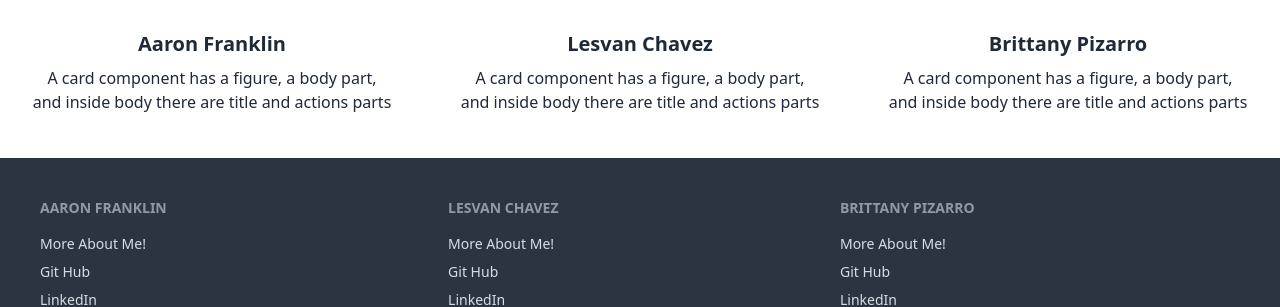
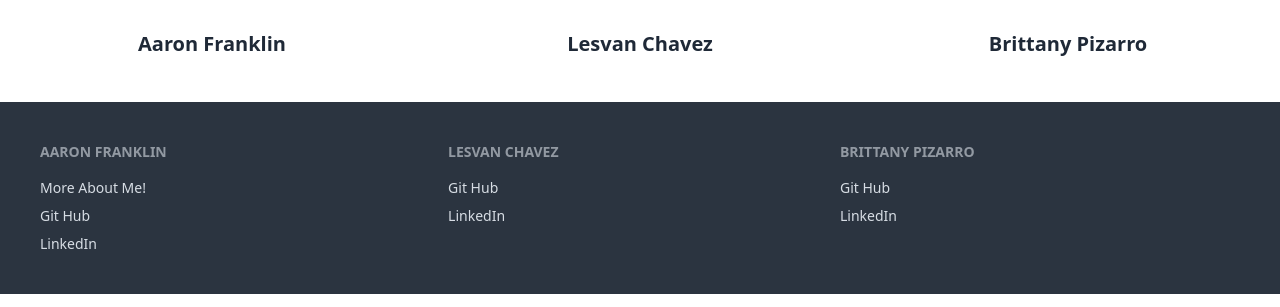
Before and after one commit to Lesvan-Chavez/LanguageFlashCardApp, a Next.js app in the folder flashcard/: page / in a window 1280 px wide. Shown: the part 1138-1445 px from the top of the page. Built offline with nearby package versions, Linux system fonts and the light colour scheme; no server answers.

Commit message:
Commenting out unused code

```diff
--- a/flashcard/app/components/home_components/home_carousel.jsx
+++ b/flashcard/app/components/home_components/home_carousel.jsx
@@ -17,7 +17,7 @@ export default function HomeCarousel () {
   </figure>
   <div className="card-body items-center text-center">
     <h2 className="card-title">Aaron Franklin</h2>
-    <p>A card component has a figure, a body part, and inside body there are title and actions parts</p>
+    {/* <p>A card component has a figure, a body part, and inside body there are title and actions parts</p> */}
   </div>
       </div>
 
@@ -30,7 +30,7 @@ export default function HomeCarousel () {
   </figure>
   <div className="card-body items-center text-center">
     <h2 className="card-title">Lesvan Chavez</h2>
-    <p>A card component has a figure, a body part, and inside body there are title and actions parts</p>
+    {/* <p>A card component has a figure, a body part, and inside body there are title and actions parts</p> */}
   </div>
       </div>
 
@@ -43,7 +43,7 @@ export default function HomeCarousel () {
   </figure>
   <div className="card-body items-center text-center">
     <h2 className="card-title">Brittany Pizarro</h2>
-    <p>A card component has a figure, a body part, and inside body there are title and actions parts</p>
+    {/* <p>A card component has a figure, a body part, and inside body there are title and actions parts</p> */}
   </div>
     </div>
 </div>
--- a/flashcard/app/components/home_components/home_footer.jsx
+++ b/flashcard/app/components/home_components/home_footer.jsx
@@ -13,14 +13,14 @@ export default function HomeFooter() {
   </nav>
   <nav>
     <h6 className="footer-title">Lesvan Chavez</h6>
-    <a className="link link-hover" href="/contact_us?person=2" target="_blank">More About Me!</a>
+    {/* <a className="link link-hover" href="/contact_us?person=2" target="_blank">More About Me!</a> */}
     <a className="link link-hover" href="https://github.com/Lesvan-Chavez" target="_blank">Git Hub</a>
     <a className="link link-hover" href="https://www.linkedin.com/in/lesvan-chavez-8b360216a/" target="_blank">LinkedIn</a>
 
   </nav>
   <nav>
     <h6 className="footer-title">Brittany Pizarro</h6>
-    <a className="link link-hover" href="/contact_us?person=3" target="_blank">More About Me!</a>
+    {/* <a className="link link-hover" href="/contact_us?person=3" target="_blank">More About Me!</a> */}
     <a className="link link-hover" href="https://github.com/Pizaroll" target="_blank">Git Hub</a>
     <a className="link link-hover" href="https://www.linkedin.com/in/brittany-d-pizarro/" target="_blank">LinkedIn</a>
 
```
